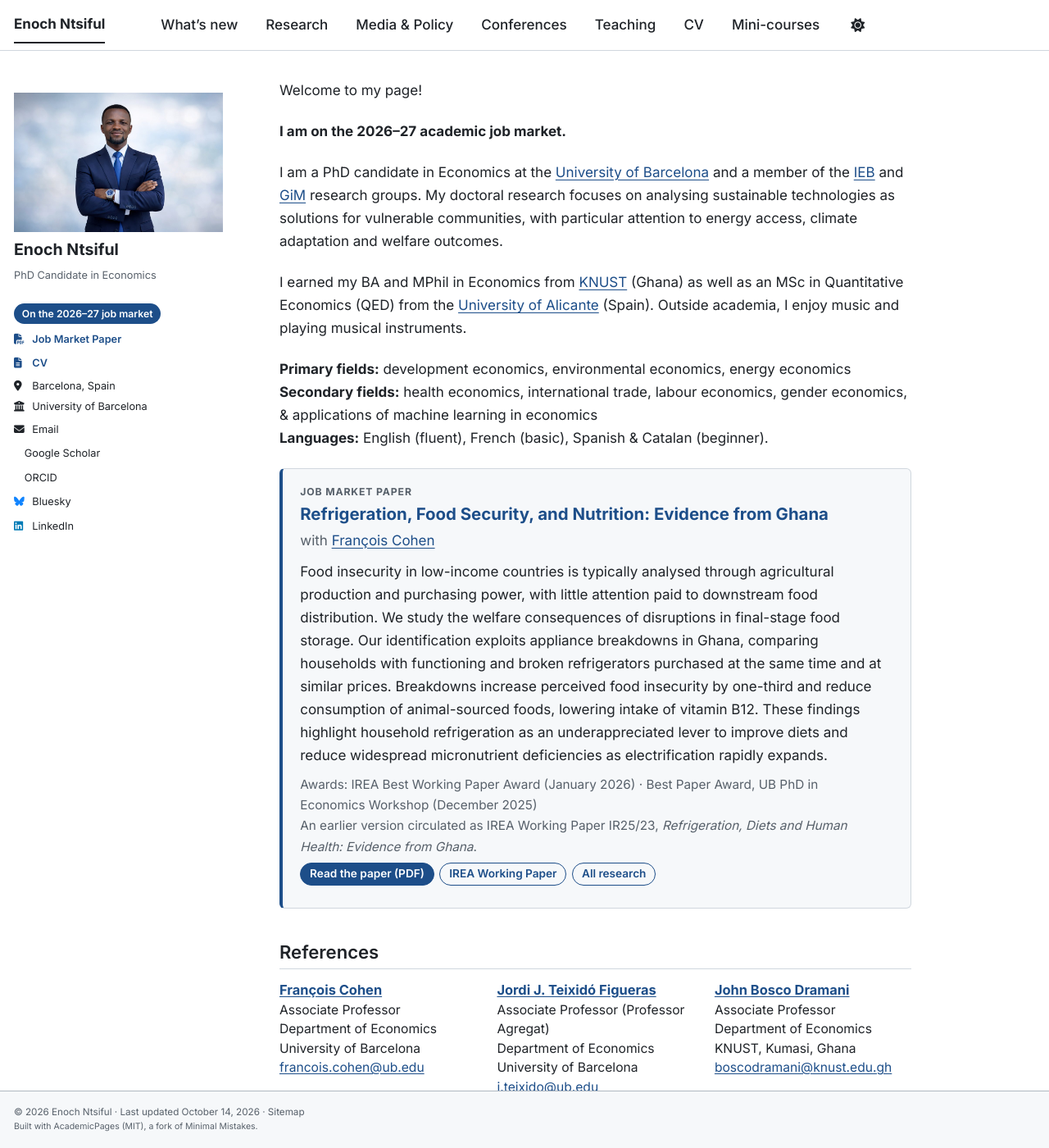
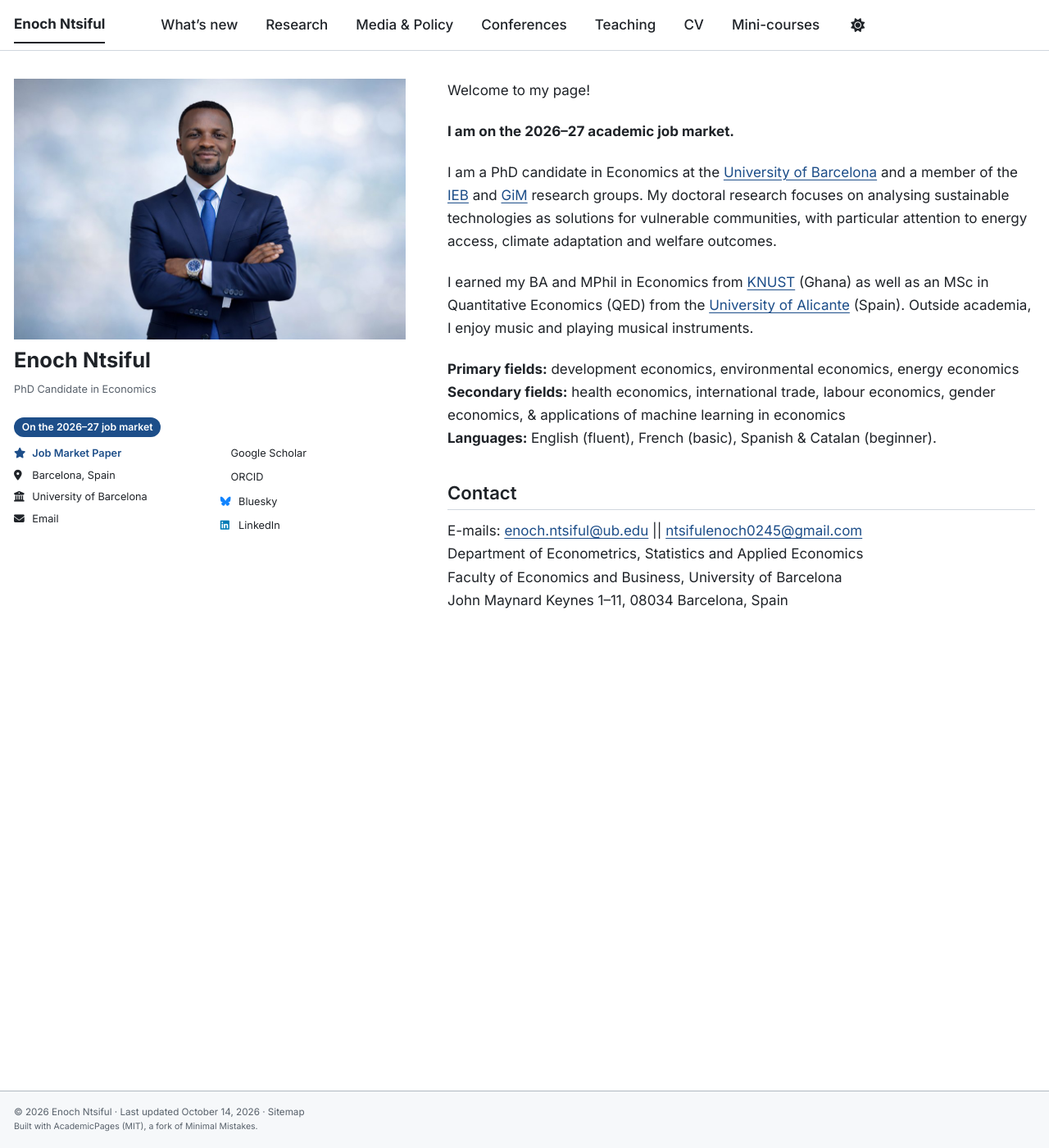
Before and after one commit to ntsifulenoch/ntsifulenoch.github.io, a Jekyll site: the page built from _pages/about.md, in a window 1280 px wide and 1400 px high. Shown: the whole window at 82% size. Built offline with Jekyll 4.4.1, drawn with Linux system fonts in a browser that asks for light colours; a style sheet for code colours, icons or effects is not loaded.

Commit message:
JMP card on Research, larger home photo, simpler sidebar
- The job market paper card moves from the home page to the top of Research,
  set apart with a tinted card and award icons; JEL codes and keywords included.
  The title is no longer a link; one "Latest version (PDF)" button; no links to
  the earlier IREA working paper.
- Sidebar: the job-market badge is a label, not a link; no CV link (the CV page
  is in the menu); "Job Market Paper" opens the card on Research.
- Home page: referees removed (they are on the CV); two-column layout on
  laptops and desktops with the photo about twice as large.

Co-Authored-By: Claude Opus 5.5 <noreply@anthropic.com>

```diff
--- a/_config.yml
+++ b/_config.yml
@@ -24,11 +24,11 @@ author:
   uri              :
   email            : "enoch.ntsiful@ub.edu"
 
-  # Job-market badge and quick links (rendered by _includes/author-profile.html)
+  # Job-market badge (not a link) and the sidebar's Job Market Paper link
+  # (rendered by _includes/author-profile.html)
   job_market:
     label          : "On the 2026–27 job market"
-    jmp_url        : "/files/Ntsiful_JMP.pdf"
-    cv_url         : "/files/Enoch_Ntsiful_CV.pdf"
+    jmp_url        : "/research/#job-market-paper"
 
   # Academic websites
   googlescholar    : "https://scholar.google.com/citations?user=LemFgSsAAAAJ&hl=en"
--- a/_includes/author-profile.html
+++ b/_includes/author-profile.html
@@ -19,19 +19,17 @@
     {% if author.pronouns %}<p class="author__pronouns">{{ author.pronouns }}</p>{% endif %}
     {% if author.bio %}<p class="author__bio">{{ author.bio }}</p>{% endif %}
     {% if author.job_market.label %}
-      <a class="jm-badge" href="{{ base_path }}/#job-market-paper">{{ author.job_market.label }}</a>
+      <span class="jm-badge">{{ author.job_market.label }}</span>
     {% endif %}
   </div>
 
   <div class="author__urls-wrapper">
     <button class="btn btn--inverse">Contact &amp; links</button>
     <ul class="author__urls social-icons">
-      <!-- Job-market documents first: the two things recruiters look for -->
+      {% comment %} Job market paper first: it opens the JMP section of the Research page.
+         The CV has its own page in the top menu, so it is not repeated here. {% endcomment %}
       {% if author.job_market.jmp_url %}
-        <li class="author__key-link"><a href="{{ base_path }}{{ author.job_market.jmp_url }}"><i class="fas fa-fw fa-file-pdf icon-pad-right" aria-hidden="true"></i>Job Market Paper</a></li>
-      {% endif %}
-      {% if author.job_market.cv_url %}
-        <li class="author__key-link"><a href="{{ base_path }}{{ author.job_market.cv_url }}"><i class="fas fa-fw fa-file-lines icon-pad-right" aria-hidden="true"></i>CV</a></li>
+        <li class="author__key-link"><a href="{{ base_path }}{{ author.job_market.jmp_url }}"><i class="fas fa-fw fa-star icon-pad-right" aria-hidden="true"></i>Job Market Paper</a></li>
       {% endif %}
 
       <!-- Font Awesome icons / Biographic information  -->
--- a/_pages/about.md
+++ b/_pages/about.md
@@ -19,28 +19,6 @@ Outside academia, I enjoy music and playing musical instruments.
 **Secondary fields:** health economics, international trade, labour economics, gender economics, & applications of machine learning in economics
 **Languages:** English (fluent), French (basic), Spanish & Catalan (beginner).
 
-
-<div class="jmp-card" id="job-market-paper">
-  <p class="jmp-card__label">Job Market Paper</p>
-  <p class="jmp-card__title"><a href="/files/Ntsiful_JMP.pdf">Refrigeration, Food Security, and Nutrition: Evidence from Ghana</a></p>
-  <p class="jmp-card__authors">with <a href="https://sites.google.com/site/francoiscoheneconomist/home">François Cohen</a></p>
-  <p>Food insecurity in low-income countries is typically analysed through agricultural production and purchasing power, with little attention paid to downstream food distribution. We study the welfare consequences of disruptions in final-stage food storage. Our identification exploits appliance breakdowns in Ghana, comparing households with functioning and broken refrigerators purchased at the same time and at similar prices. Breakdowns increase perceived food insecurity by one-third and reduce consumption of animal-sourced foods, lowering intake of vitamin B12. These findings highlight household refrigeration as an underappreciated lever to improve diets and reduce widespread micronutrient deficiencies as electrification rapidly expands.</p>
-  <p class="jmp-card__note">Awards: IREA Best Working Paper Award (January 2026) · Best Paper Award, UB PhD in Economics Workshop (December 2025)<br>An earlier version circulated as IREA Working Paper IR25/23, <em>Refrigeration, Diets and Human Health: Evidence from Ghana</em>.</p>
-  <div class="links">
-    <a class="btn-pill btn-pill--solid" href="/files/Ntsiful_JMP.pdf">Read the paper (PDF)</a>
-    <a class="btn-pill" href="https://hdl.handle.net/2445/225792">IREA Working Paper</a>
-    <a class="btn-pill" href="/research/">All research</a>
-  </div>
-</div>
-
-## References
-
-<div class="refs">
-  <p><strong><a href="https://sites.google.com/site/francoiscoheneconomist/home">François Cohen</a></strong><br>Associate Professor<br>Department of Economics<br>University of Barcelona<br><a href="mailto:francois.cohen@ub.edu">francois.cohen@ub.edu</a></p>
-  <p><strong><a href="https://www.ub.edu/gim/members/jordi-teixido/">Jordi J. Teixidó Figueras</a></strong><br>Associate Professor (Professor Agregat)<br>Department of Economics<br>University of Barcelona<br><a href="mailto:j.teixido@ub.edu">j.teixido@ub.edu</a></p>
-  <p><strong><a href="https://webapps.knust.edu.gh/staff/dirsearch/profile/summary/6d10a9a25ebf.html">John Bosco Dramani</a></strong><br>Associate Professor<br>Department of Economics<br>KNUST, Kumasi, Ghana<br><a href="mailto:boscodramani@knust.edu.gh">boscodramani@knust.edu.gh</a></p>
-</div>
-
 ## Contact
 
 E-mails: [enoch.ntsiful@ub.edu](mailto:enoch.ntsiful@ub.edu) || [ntsifulenoch0245@gmail.com](mailto:ntsifulenoch0245@gmail.com)
--- a/_sass/_custom.scss
+++ b/_sass/_custom.scss
@@ -28,6 +28,9 @@ $card          : #f6f8fa;
   --card-bg                          : #{$card};
   --badge-bg                         : #{$accent};
   --badge-text                       : #fff;
+  --jmp-bg                           : #eef4fb;
+  --jmp-border                       : #c9daee;
+  --award-color                      : #b7791f;
 }
 
 html[data-theme="dark"] {
@@ -47,6 +50,9 @@ html[data-theme="dark"] {
   --card-bg                          : #161b22;
   --badge-bg                         : #6cb6ff;
   --badge-text                       : #0d1117;
+  --jmp-bg                           : #0f1d2e;
+  --jmp-border                       : #24405e;
+  --award-color                      : #e3b341;
 }
 
 /* Typography
@@ -127,24 +133,55 @@ html {
   }
 }
 
-// Wide screens (where the sidebar is pinned): a larger photo on the home page.
-// The sidebar widens by $home-photo-extra and the page text moves right by the
-// same amount, into the empty right margin, so the text column keeps its width.
-// On very wide screens the photo stops at $home-photo-max, which keeps a 40px gap
-// between the photo and the text (the theme leaves only 14px there).
-$home-photo-extra: 60px;
-$home-photo-max: 284px;
+// Home page on laptops and desktops: two columns. Left: the photo, about twice the
+// size used on other pages, with the profile and links under it. Right: the
+// introduction. On this page the sidebar scrolls with the page instead of staying
+// pinned, because it is much taller than on the other pages.
+@include breakpoint($large) {
+  .is-home {
+    #main {
+      display: grid;
+      grid-template-columns: minmax(0, 2fr) minmax(0, 3fr);
+      column-gap: 3em;
+      align-items: start;
 
-@media screen and (min-width: $sidebar-screen-min-width) {
-  .is-home {
-    .sidebar {
-      width: calc(#{span(2 of 12)} + #{$home-photo-extra});
-      max-width: $home-photo-max;
+      &::after {
+        display: none; // the theme's clearfix would become an empty grid cell
+      }
     }
 
-    .page__inner-wrap {
-      position: relative;
-      left: $home-photo-extra;
+    .sidebar {
+      position: static;
+      float: none;
+      width: auto;
+      max-width: none;
+      height: auto;
+      margin: 0;
+      // The theme's script sets this inline (to clear the pinned top menu), so
+      // only !important can undo it; here the sidebar is no longer pinned.
+      padding-top: 0 !important;
+      overflow: visible;
+    }
+
+    .page {
+      float: none;
+      width: auto;
+      margin: 0;
+      padding: 0;
+    }
+
+    .sidebar .author__name {
+      font-size: 1.5em;
+    }
+
+    // Two columns of links keep the profile compact under the large photo
+    .author__urls {
+      columns: 2;
+      column-gap: 1.5em;
+
+      li {
+        break-inside: avoid;
+      }
     }
   }
 }
@@ -158,22 +195,19 @@ $home-photo-max: 284px;
   color: var(--global-text-color-light);
 }
 
+// A label, not a link
 .jm-badge {
   display: inline-block;
   margin: 0.4em 0 0.6em;
   padding: 0.3em 0.8em;
   border-radius: 999px;
   background: var(--badge-bg);
-  color: var(--badge-text) !important;
+  color: var(--badge-text);
   font-size: 0.72rem;
   font-weight: 600;
   line-height: 1.4;
-  text-decoration: none !important;
   white-space: nowrap;
-
-  &:hover {
-    filter: brightness(1.12);
-  }
+  cursor: default;
 }
 
 .author__urls .author__key-link a {
@@ -260,44 +294,61 @@ $home-photo-max: 284px;
   }
 }
 
-/* Job market paper card
+/* Job market paper card (top of the Research page): set apart from everything
+   else on the page by a tinted background, a thick accent border and award icons
    ========================================================================== */
 
 .jmp-card {
-  margin: 1em 0 1.75em;
-  padding: 1.1em 1.25em;
-  border: 1px solid var(--global-border-color);
-  border-left: 4px solid var(--global-link-color);
-  border-radius: 6px;
-  background: var(--card-bg);
+  margin: 0.5em 0 2.5em;
+  padding: 1.4em 1.6em 1.3em;
+  border: 1px solid var(--jmp-border);
+  border-left: 6px solid var(--global-link-color);
+  border-radius: 8px;
+  background: var(--jmp-bg);
+  box-shadow: 0 1px 4px rgba(0, 0, 0, 0.06);
+  // the sidebar link jumps here; keep the card clear of the fixed top menu
+  scroll-margin-top: calc(#{$masthead-height} + 1.5em);
 
   p {
-    margin: 0.5em 0;
+    margin: 0.6em 0;
   }
 
   .jmp-card__label {
-    margin: 0 0 0.3em;
-    color: var(--global-text-color-light);
-    font-size: 0.72em;
+    margin: 0 0 0.35em;
+    color: var(--global-link-color);
+    font-size: 0.75em;
     font-weight: 700;
-    letter-spacing: 0.07em;
+    letter-spacing: 0.08em;
     text-transform: uppercase;
   }
 
   .jmp-card__title {
-    margin: 0 0 0.2em;
-    font-size: 1.2em;
+    margin: 0 0 0.25em;
+    font-size: 1.35em;
     font-weight: 700;
     line-height: 1.3;
-
-    a {
-      text-decoration: none;
-    }
   }
 
   .jmp-card__authors {
-    margin: 0 0 0.6em;
+    margin: 0 0 0.7em;
     color: var(--global-text-color-light);
+  }
+
+  .jmp-card__awards {
+    margin: 0 0 0.9em;
+    padding: 0;
+    list-style: none;
+
+    li {
+      margin: 0.15em 0;
+      font-size: 0.95em;
+      font-weight: 600;
+    }
+
+    i {
+      margin-right: 0.35em;
+      color: var(--award-color);
+    }
   }
 
   .jmp-card__note {
@@ -400,26 +451,6 @@ $home-photo-max: 284px;
   }
 }
 
-/* References grid on the home page
-   ========================================================================== */
-
-.refs {
-  display: grid;
-  grid-template-columns: repeat(auto-fit, minmax(13em, 1fr));
-  gap: 1em 1.5em;
-  margin: 0.75em 0 1.5em;
-
-  p {
-    margin: 0;
-    font-size: 0.92em;
-    line-height: 1.5;
-  }
-
-  strong {
-    font-size: 1.05em;
-  }
-}
-
 /* Footer
    ========================================================================== */
 
```
Also changed, not shown: README.md (+3 -3 lines), _pages/research.md (+14 -13 lines).
